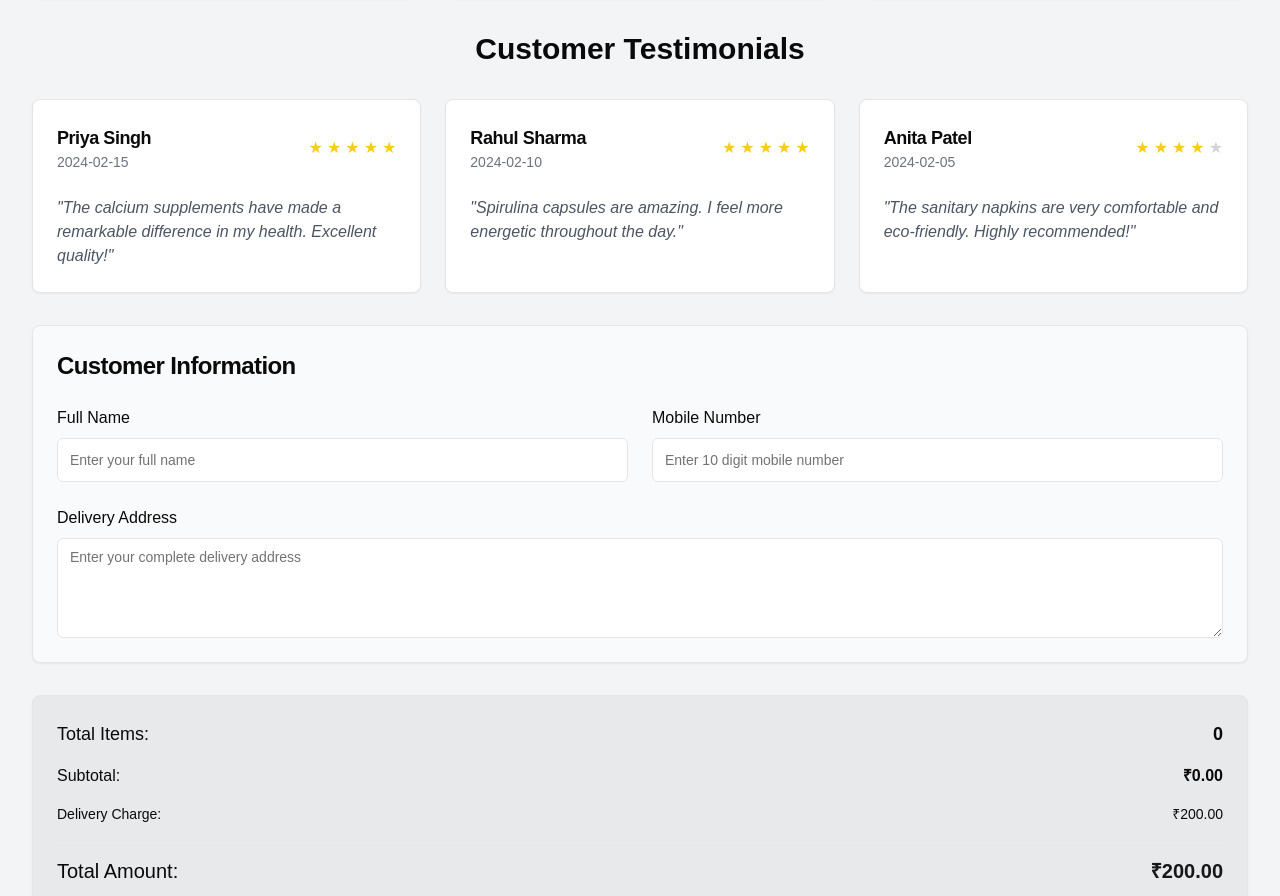
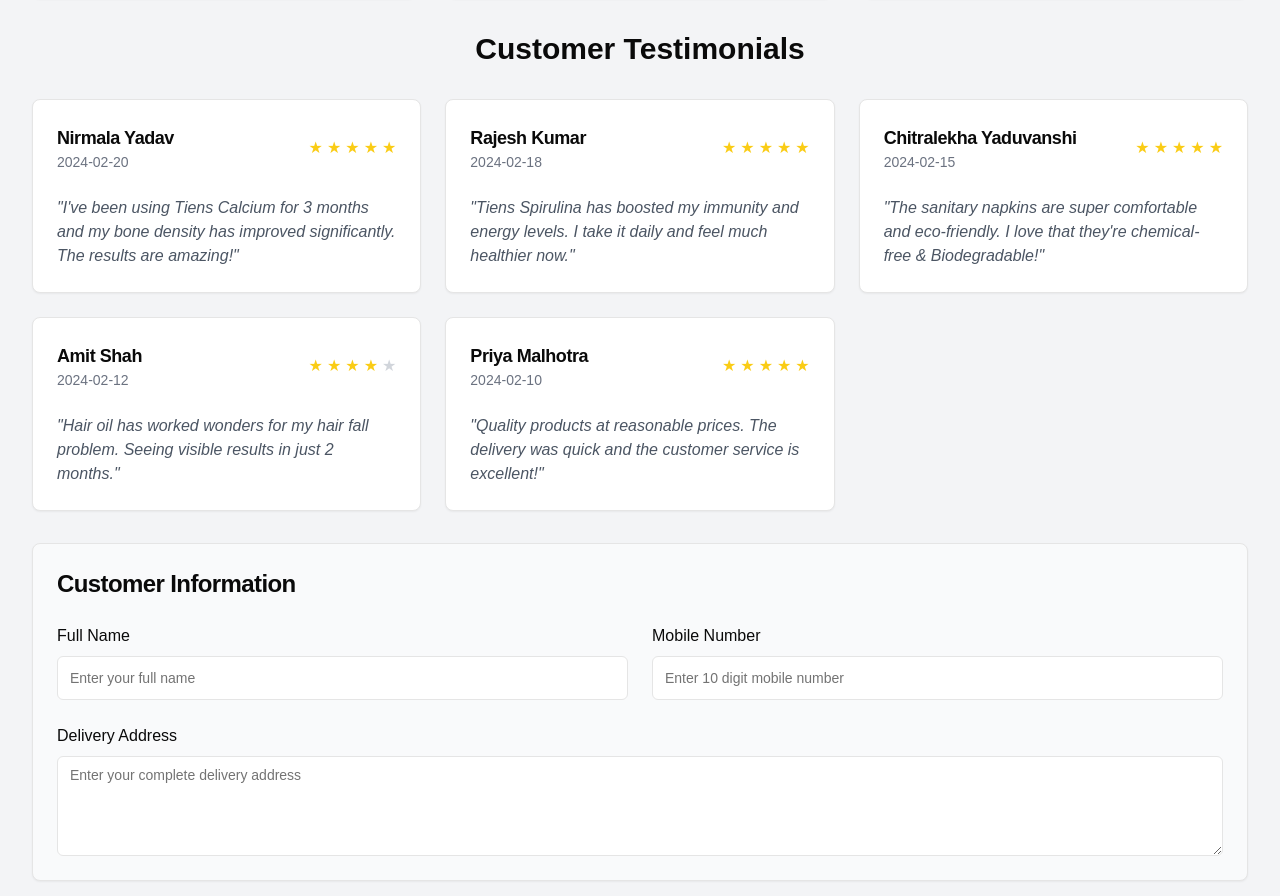
Before and after one commit to Chitralekhayaduvanshi/Tiens, a Next.js app: page / in a window 1280 px wide. Shown: the part 1475-2371 px from the top of the page. Built offline with nearby package versions, Linux system fonts and the light colour scheme.

Commit message:
Testimonials

```diff
--- a/app/components/ProductListing.tsx
+++ b/app/components/ProductListing.tsx
@@ -76,24 +76,38 @@ const DELIVERY_CHARGE = 200
 const initialTestimonials: Testimonial[] = [
   {
     id: "t1",
-    name: "Priya Singh",
+    name: "Nirmala Yadav",
     rating: 5,
-    comment: "The calcium supplements have made a remarkable difference in my health. Excellent quality!",
+    comment: "I've been using Tiens Calcium for 3 months and my bone density has improved significantly. The results are amazing!",
+    date: "2024-02-20"
+  },
+  {
+    id: "t2",
+    name: "Rajesh Kumar",
+    rating: 5,
+    comment: "Tiens Spirulina has boosted my immunity and energy levels. I take it daily and feel much healthier now.",
+    date: "2024-02-18"
+  },
+  {
+    id: "t3",
+    name: "Chitralekha Yaduvanshi",
+    rating: 5,
+    comment: "The sanitary napkins are super comfortable and eco-friendly. I love that they're chemical-free & Biodegradable!",
     date: "2024-02-15"
   },
   {
-    id: "t2",
-    name: "Rahul Sharma",
-    rating: 5,
-    comment: "Spirulina capsules are amazing. I feel more energetic throughout the day.",
-    date: "2024-02-10"
+    id: "t4",
+    name: "Amit Shah",
+    rating: 4,
+    comment: "Hair oil has worked wonders for my hair fall problem. Seeing visible results in just 2 months.",
+    date: "2024-02-12"
   },
   {
-    id: "t3",
-    name: "Anita Patel",
-    rating: 4,
-    comment: "The sanitary napkins are very comfortable and eco-friendly. Highly recommended!",
-    date: "2024-02-05"
+    id: "t5",
+    name: "Priya Malhotra",
+    rating: 5,
+    comment: "Quality products at reasonable prices. The delivery was quick and the customer service is excellent!",
+    date: "2024-02-10"
   }
 ]
 
```
Also changed, not shown: app/actions/sendOrderSummary.ts (line endings or trailing spaces).
